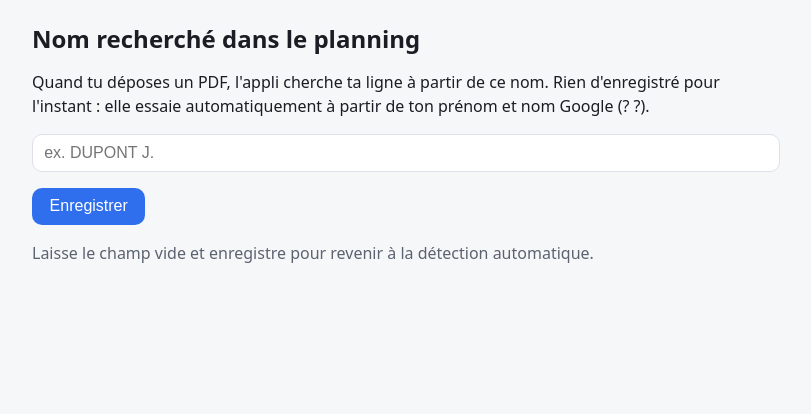
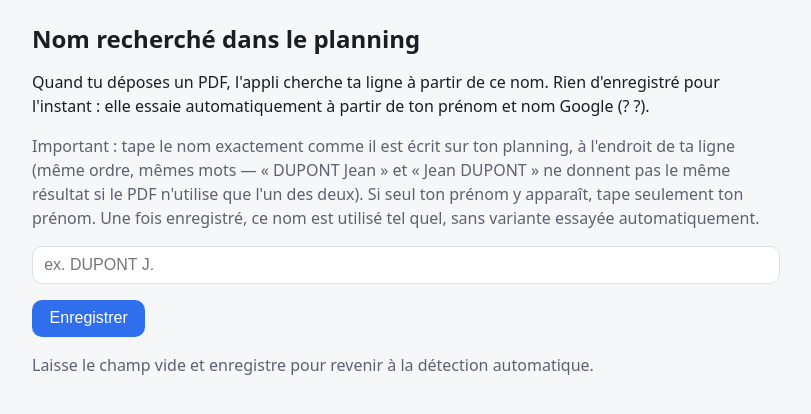
Before and after one commit to Floberrot/pdf-to-calendar, a FastAPI app: template app/templates/account.html in a window 1280 px wide. Shown: the part 52-466 px from the top of the page, without its empty margins (234-1045 px from the left). Run offline with FastAPI, Linux system fonts and the light colour scheme; the template is opened without the code that fills it, so the values that code supplies are empty; parts of the project's set-up code (start-up, migrations or seed data) failed here and were passed over; some libraries are stand-ins or nearby versions.

Commit message:
docs: expliquer que le nom du profil doit matcher le PDF a l'exact
Retour utilisateur : "nom prenom" ne marche pas mais juste le prenom
oui, sans comprendre pourquoi. build_candidates() n'utilise qu'un
seul candidat litteral des que pdf_name est renseigne (pas de repli
sur d'autres ordres/formes, contrairement a la detection automatique)
- deja explique sur l'ecran "changer le nom", pas sur /account.

```diff
--- a/app/templates/account.html
+++ b/app/templates/account.html
@@ -11,6 +11,14 @@
   ton prénom et nom Google ({{ user.given_name or "?" }} {{ user.family_name or "?" }}).
   {% endif %}
 </p>
+<p class="muted">
+  Important : tape le nom exactement comme il est écrit sur ton planning, à
+  l'endroit de ta ligne (même ordre, mêmes mots — « DUPONT Jean » et « Jean
+  DUPONT » ne donnent pas le même résultat si le PDF n'utilise que l'un des
+  deux). Si seul ton prénom y apparaît, tape seulement ton prénom. Une fois
+  enregistré, ce nom est utilisé tel quel, sans variante essayée
+  automatiquement.
+</p>
 
 {% if saved %}<p class="success">Enregistré.</p>{% endif %}
 
```
